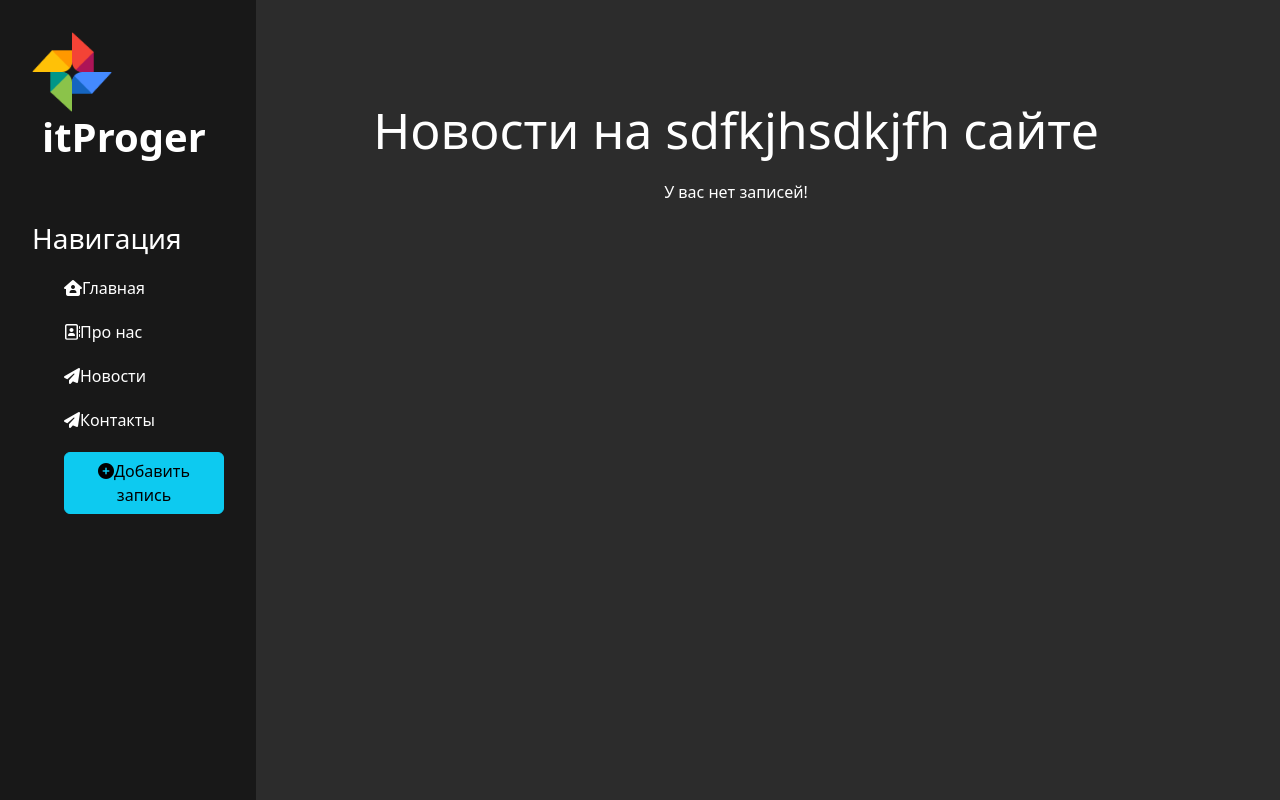
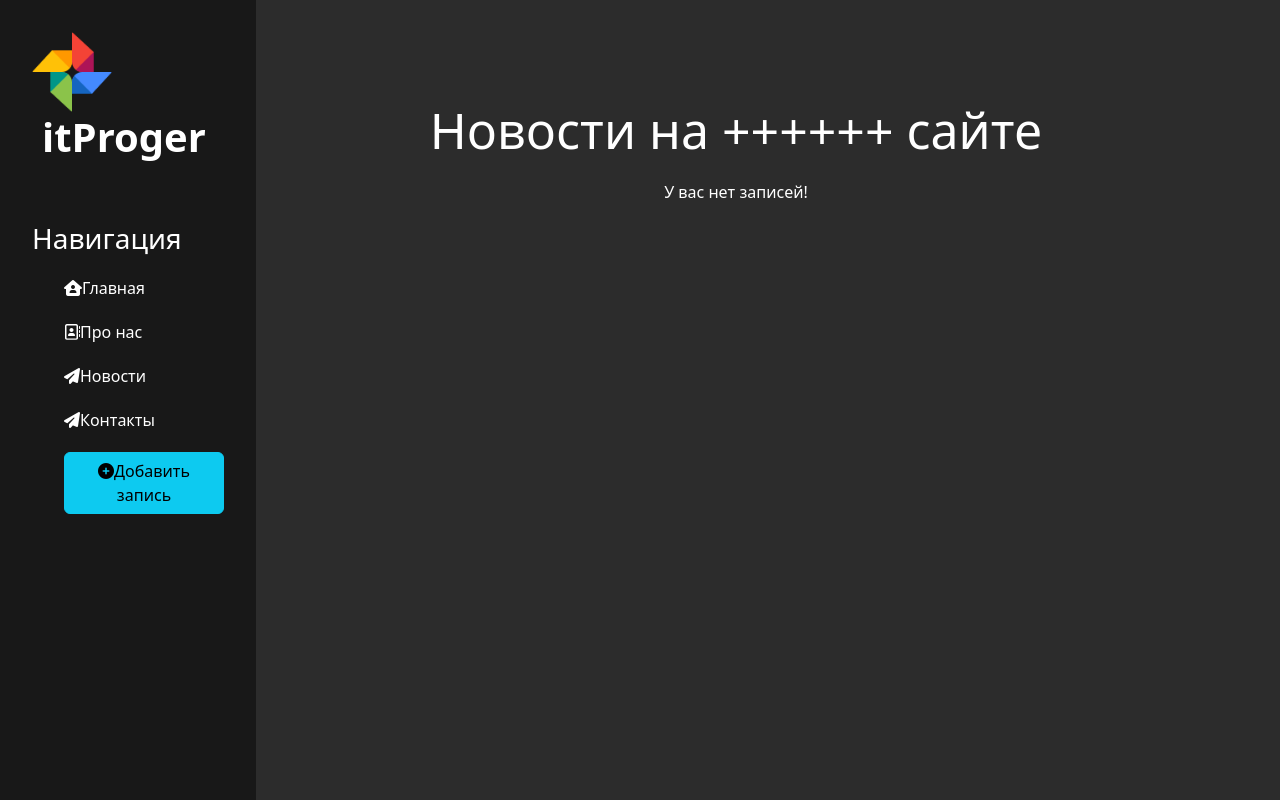
Before and after one commit to Rosichzrm/MyFirstApp, a Django app: page /news1/ in a window 1280 px wide. Run offline with Django 4.2, Linux system fonts and the light colour scheme; data that the repository does not hold is empty.

Commit message:
Update news_home.html
dsfgjkkljsdfg

```diff
--- a/lesson_1/news1/templates/news1/news_home.html
+++ b/lesson_1/news1/templates/news1/news_home.html
@@ -4,7 +4,7 @@
 
 {% block content%}
     <div class="features">
-        <h1>Новости на sdfkjhsdkjfh сайте</h1>
+        <h1>Новости на ++++++ сайте</h1>
 
         {% if news %}
             {% for el in news %}
```
